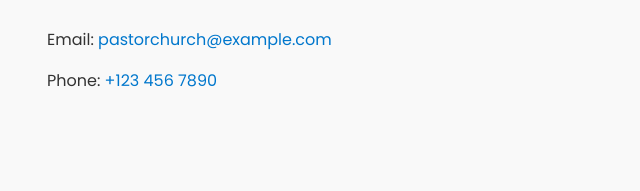
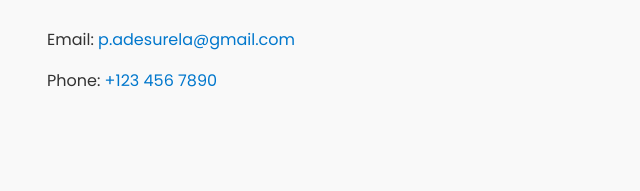
Before and after one commit to ifeanyidavid001/Pastor-shola-website, a plain HTML site: page index.html in a window 1280 px wide. Shown: the part 3960-4151 px from the top of the page, 93-733 px from the left. Drawn offline with Linux system fonts and the light colour scheme.

Commit message:
Added contact email to index.html

```diff
--- a/index.html
+++ b/index.html
@@ -141,7 +141,7 @@
       <h2>📞 Contact</h2>
       <p>
         Email:
-        <a href="mailto:pastorchurch@example.com">pastorchurch@example.com</a>
+        <a href="mailto:pastorchurch@example.com">p.adesurela@gmail.com</a>
       </p>
       <p>Phone: <a href="tel:+1234567890">+123 456 7890</a></p>
     </section>
```
